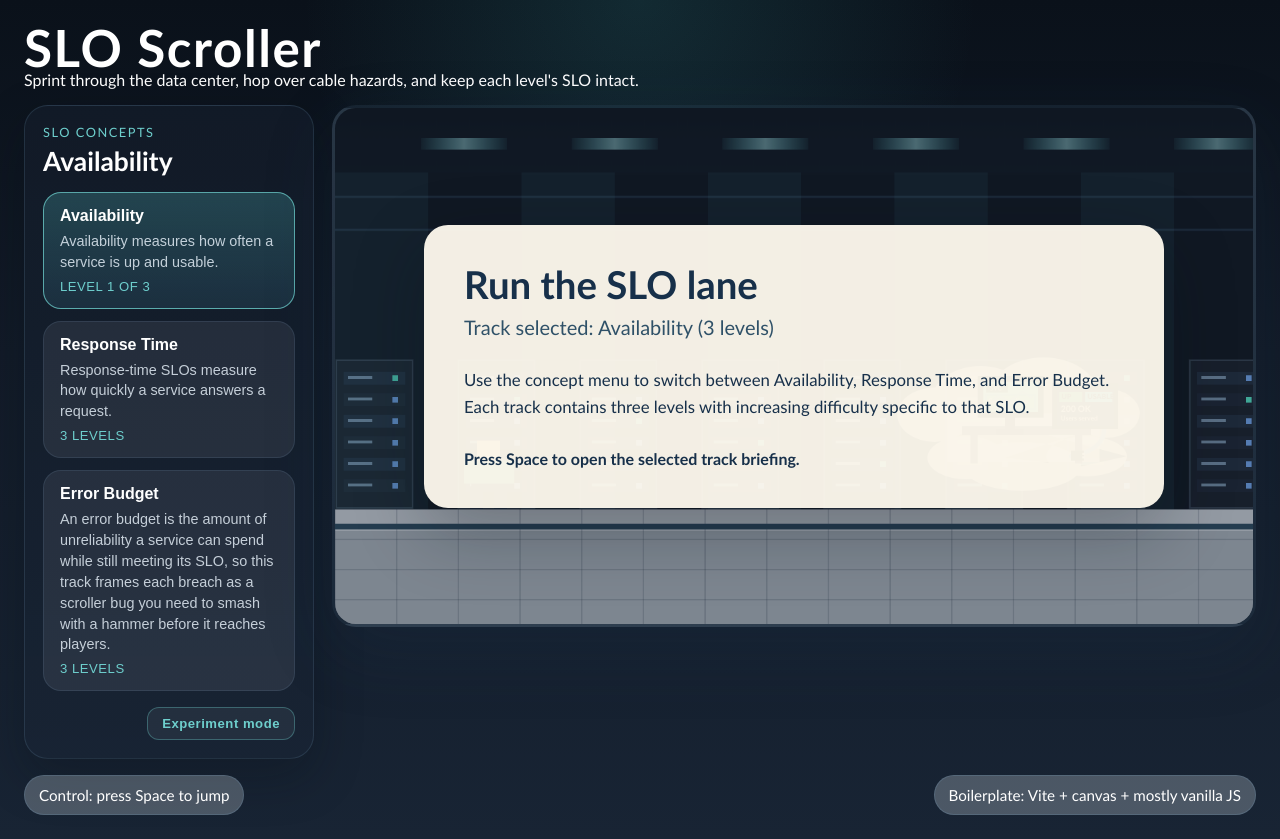
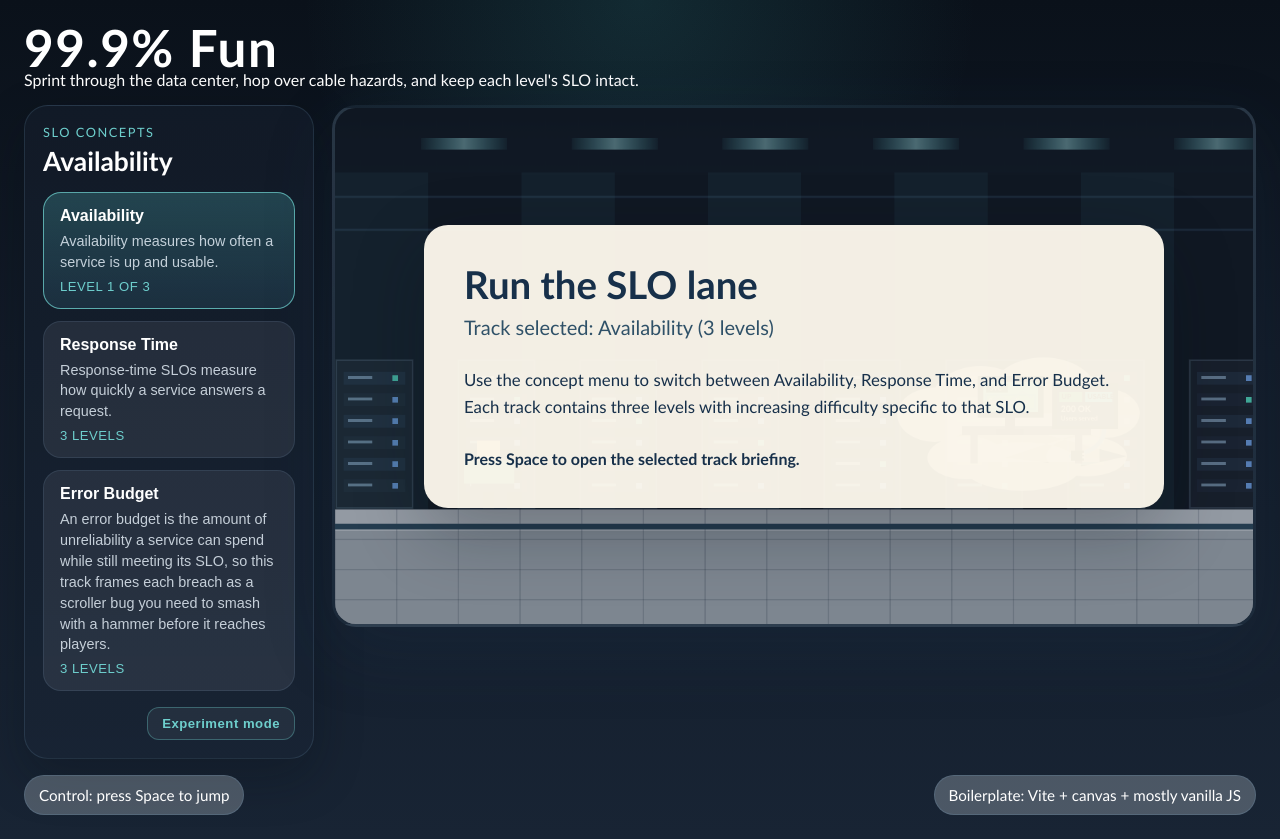
Before and after one commit to syneva-runyan/slo-scroller, a website built with Vite: page index.html in a window 1280 px wide. Built offline with nearby package versions, Linux system fonts and the light colour scheme.

Commit message:
update the name of the scroller

```diff
--- a/index.html
+++ b/index.html
@@ -4,7 +4,7 @@
     <meta charset="UTF-8" />
     <meta name="viewport" content="width=device-width, initial-scale=1.0" />
     <link rel="icon" type="image/svg+xml" href="/favicon.svg" />
-    <title>SLO Scroller</title>
+    <title>99.9% Fun: An SLO Scroller</title>
     <script type="module" src="/src/main.js"></script>
   </head>
   <body>
--- a/src/game/Game.js
+++ b/src/game/Game.js
@@ -35,7 +35,7 @@ export class Game {
     this.shell.innerHTML = `
       <header class="game-header">
         <div>
-          <h1 class="game-title">SLO Scroller</h1>
+          <h1 class="game-title">99.9% Fun</h1>
           <p class="game-subtitle">Sprint through the data center, hop over cable hazards, and keep each level's SLO intact.</p>
         </div>
       </header>
```
